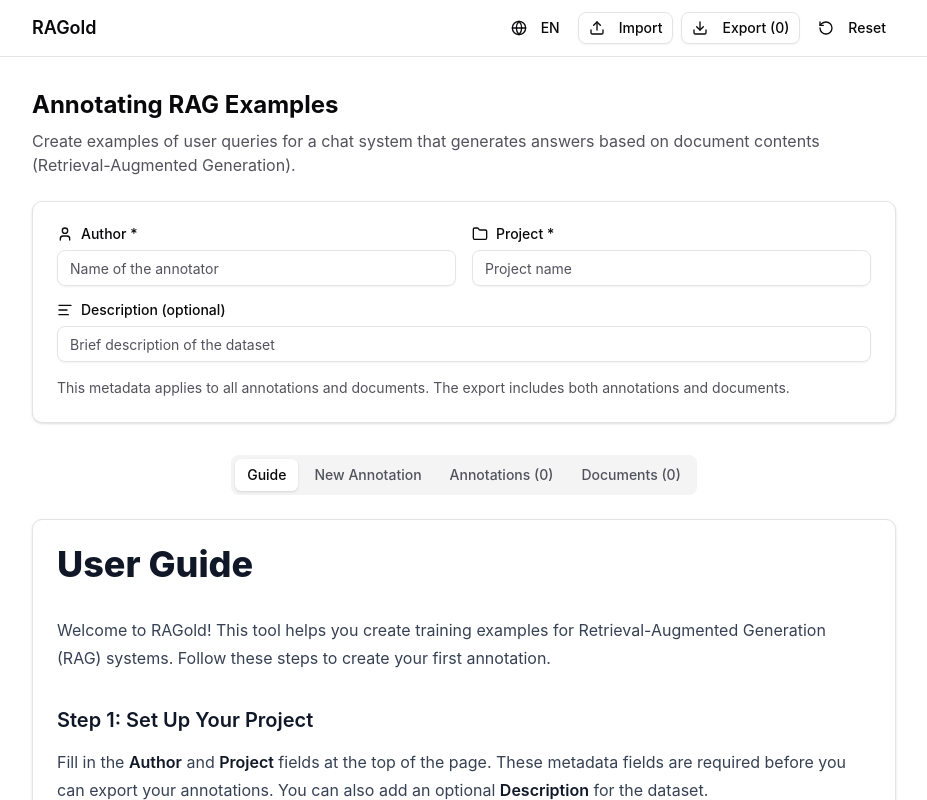
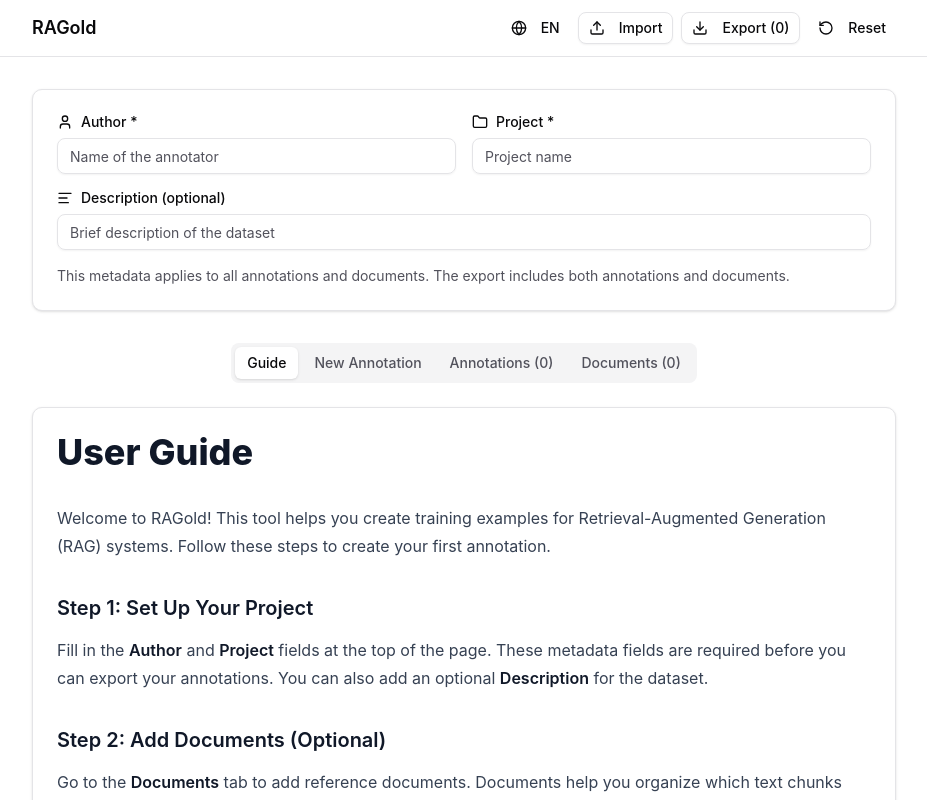
Before and after one commit to dfki-ebls/ragold, a React (Vite) app: page / in a window 1280 px wide. Shown: the top 800 px of the page, without its empty margins (176-1103 px from the left). Built offline with nearby package versions, Linux system fonts and the light colour scheme.

Commit message:
fix: move contact info

```diff
--- a/src/App.tsx
+++ b/src/App.tsx
@@ -1,4 +1,4 @@
-import { AlignLeft, Folder, User } from "lucide-react";
+import { AlignLeft, Folder, Mail, User } from "lucide-react";
 import { useRef, useState } from "react";
 import { useTranslation } from "react-i18next";
 import {
@@ -18,6 +18,8 @@
 import { Tabs, TabsContent, TabsList, TabsTrigger } from "@/components/ui/tabs";
 import { useStore } from "@/lib/store";
 import type { Annotation } from "@/lib/types";
+
+const contactInfo = import.meta.env.VITE_CONTACT_INFO;
 
 export default function App() {
   const { t } = useTranslation();
@@ -80,11 +82,6 @@
     <div className="min-h-screen bg-background">
       <Header />
       <main className="max-w-4xl mx-auto px-4 py-8">
-        <div className="mb-6">
-          <h1 className="text-2xl font-bold mb-2">{t("metadata.title")}</h1>
-          <p className="text-muted-foreground">{t("metadata.description")}</p>
-        </div>
-
         <Card className="mb-8">
           <CardContent className="pt-6">
             <div className="grid grid-cols-1 sm:grid-cols-2 gap-4 mb-4">
@@ -134,6 +131,12 @@
             <p className="text-sm text-muted-foreground mt-4">
               {t("metadata.metadataInfo")}
             </p>
+            {contactInfo && (
+              <p className="text-sm text-muted-foreground mt-2 flex items-center gap-2">
+                <Mail className="w-4 h-4" />
+                {t("faq.contact")}: {contactInfo}
+              </p>
+            )}
           </CardContent>
         </Card>
 
--- a/src/components/FaqPage.tsx
+++ b/src/components/FaqPage.tsx
@@ -1,30 +1,22 @@
-import { useTranslation } from "react-i18next";
 import Markdown from "react-markdown";
 import { Card, CardContent } from "@/components/ui/card";
 import faqDe from "@/content/de/faq.md?raw";
 import faqEn from "@/content/en/faq.md?raw";
+import { useTranslation } from "react-i18next";
 
 const faqContent: Record<string, string> = {
   en: faqEn,
   de: faqDe,
 };
 
-const contactInfo = import.meta.env.VITE_CONTACT_INFO;
-
 export function FaqPage() {
-  const { t, i18n } = useTranslation();
+  const { i18n } = useTranslation();
   const content = faqContent[i18n.language] ?? faqContent.en;
 
   return (
     <Card>
       <CardContent className="pt-6 prose dark:prose-invert max-w-none">
         <Markdown>{content}</Markdown>
-        {contactInfo && (
-          <div className="mt-8 pt-6 border-t">
-            <h2>{t("faq.contact")}</h2>
-            <p>{contactInfo}</p>
-          </div>
-        )}
       </CardContent>
     </Card>
   );
--- a/src/i18n/locales/de.ts
+++ b/src/i18n/locales/de.ts
@@ -28,9 +28,6 @@
     importError: "Import fehlgeschlagen: {{message}}",
   },
   metadata: {
-    title: "Annotation von RAG-Beispielen",
-    description:
-      "Erstellen Sie Beispiele für Nutzeranfragen an ein Chat-System, das Antworten basierend auf Dokumenteninhalten generiert (Retrieval-Augmented Generation).",
     author: "Autor",
     authorPlaceholder: "Name des Annotators",
     project: "Projekt",
--- a/src/i18n/locales/en.ts
+++ b/src/i18n/locales/en.ts
@@ -26,9 +26,6 @@
     importError: "Import failed: {{message}}",
   },
   metadata: {
-    title: "Annotating RAG Examples",
-    description:
-      "Create examples of user queries for a chat system that generates answers based on document contents (Retrieval-Augmented Generation).",
     author: "Author",
     authorPlaceholder: "Name of the annotator",
     project: "Project",
```
